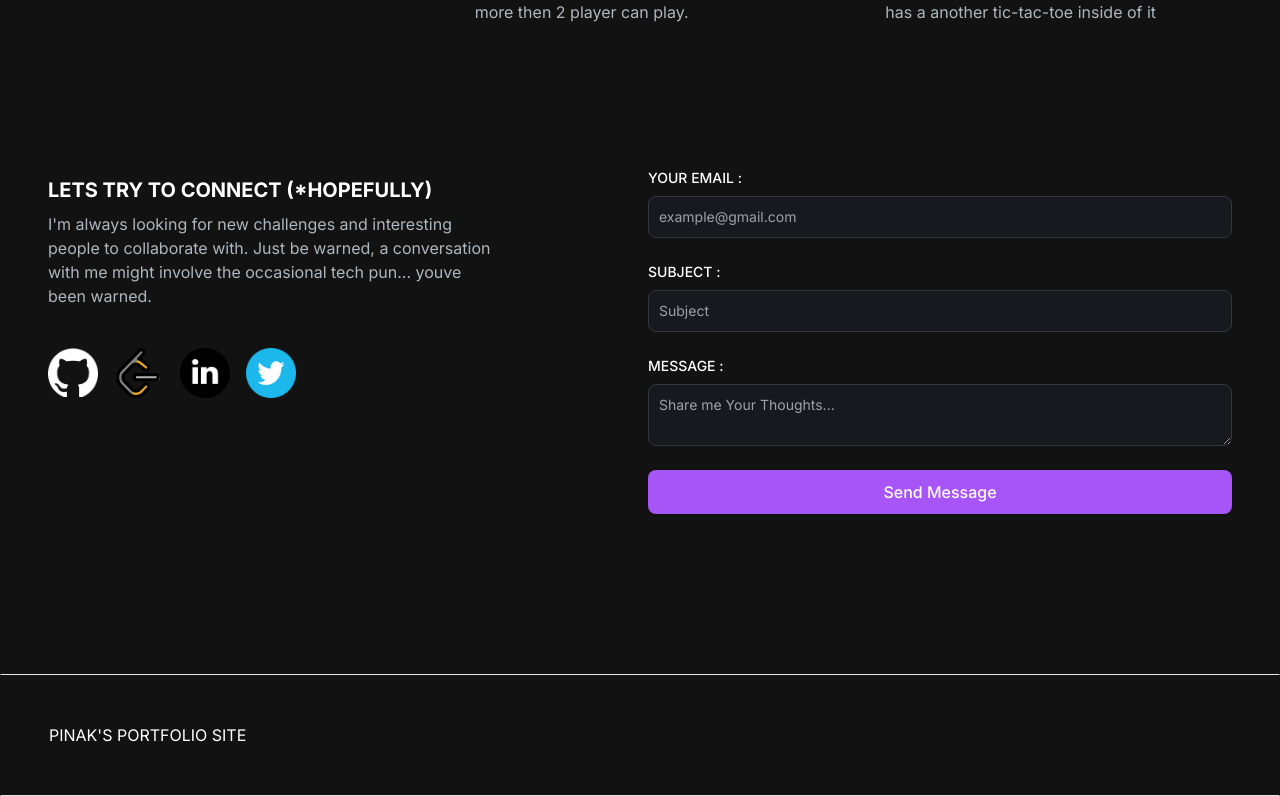
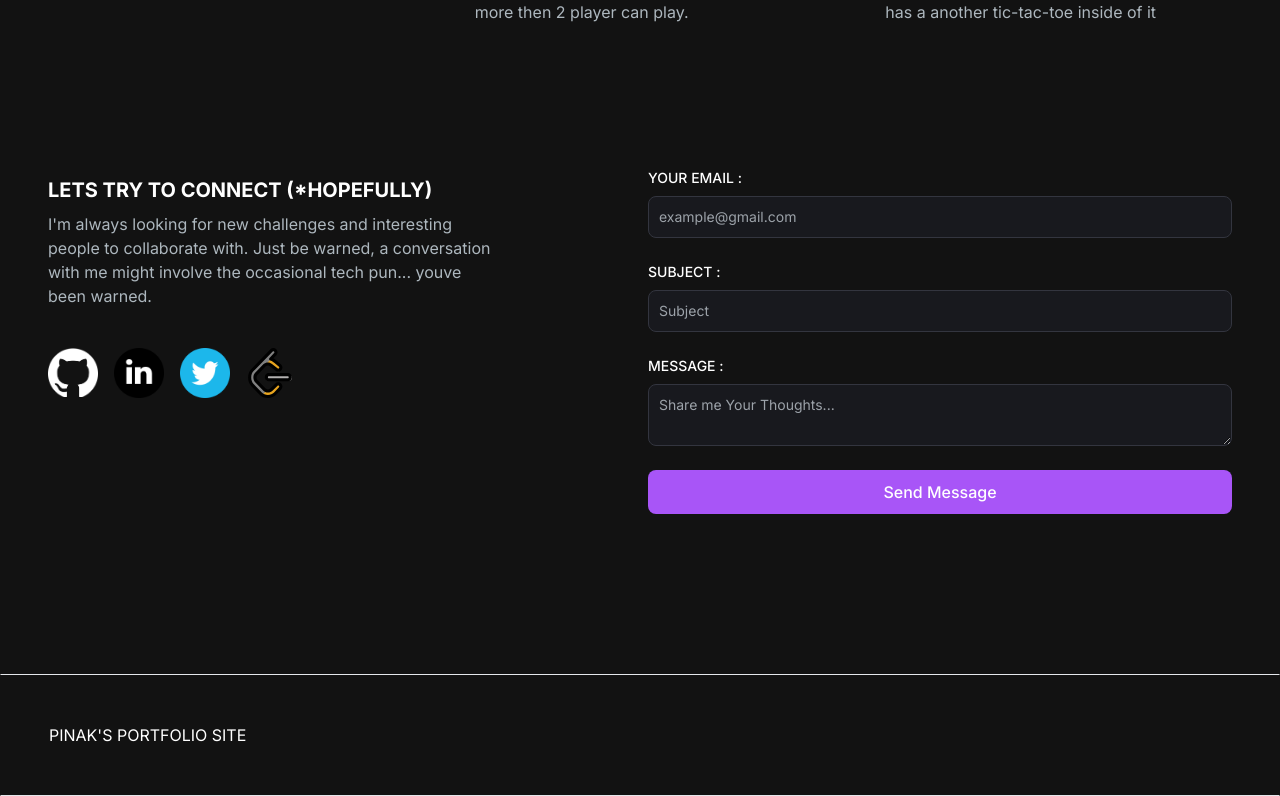
Before and after one commit to PINAK-CORE/Portfolio-site, a Next.js app: page / in a window 1280 px wide. Shown: the part 1707-2503 px from the top of the page. Built offline with nearby package versions, Linux system fonts and the light colour scheme.

Commit message:
Update EmailSection.jsx

```diff
--- a/src/app/components/EmailSection.jsx
+++ b/src/app/components/EmailSection.jsx
@@ -21,22 +21,26 @@ const EmailSection = () => {
             {" "}
             I'm always looking for new challenges and interesting people to collaborate with. Just be warned, a conversation with me might involve the occasional tech pun... youve been warned.
           </p>
+
           <br></br>
           <div className="socials flex flex-row gap-2">
           <Link href="https://github.com/PINAK-CORE/">
             <Image src="/images/github.png" width={50} height={50} />
           </Link>
-          <br></br>
-          <Link href="https://leetcode.com/u/PINAK-TILAVAT/">
-            <Image src="/icons/leetcode.svg" width={50} height={50} />
-          </Link>
+
             <br></br>
           <Link href="www.linkedin.com/in/pinak-tilavat">
             <Image src="/icons/l.png" width={50} height={50} />
           </Link>
+
             <br></br>
           <Link href="https://x.com/pinakin4k">
             <Image src="/icons/t.png" width={50} height={50} />
+          </Link>
+
+          <br></br>
+          <Link href="https://leetcode.com/u/PINAK-TILAVAT/">
+            <Image src="/icons/leetcode.svg" width={50} height={50} />
           </Link>
 
         </div>
```
